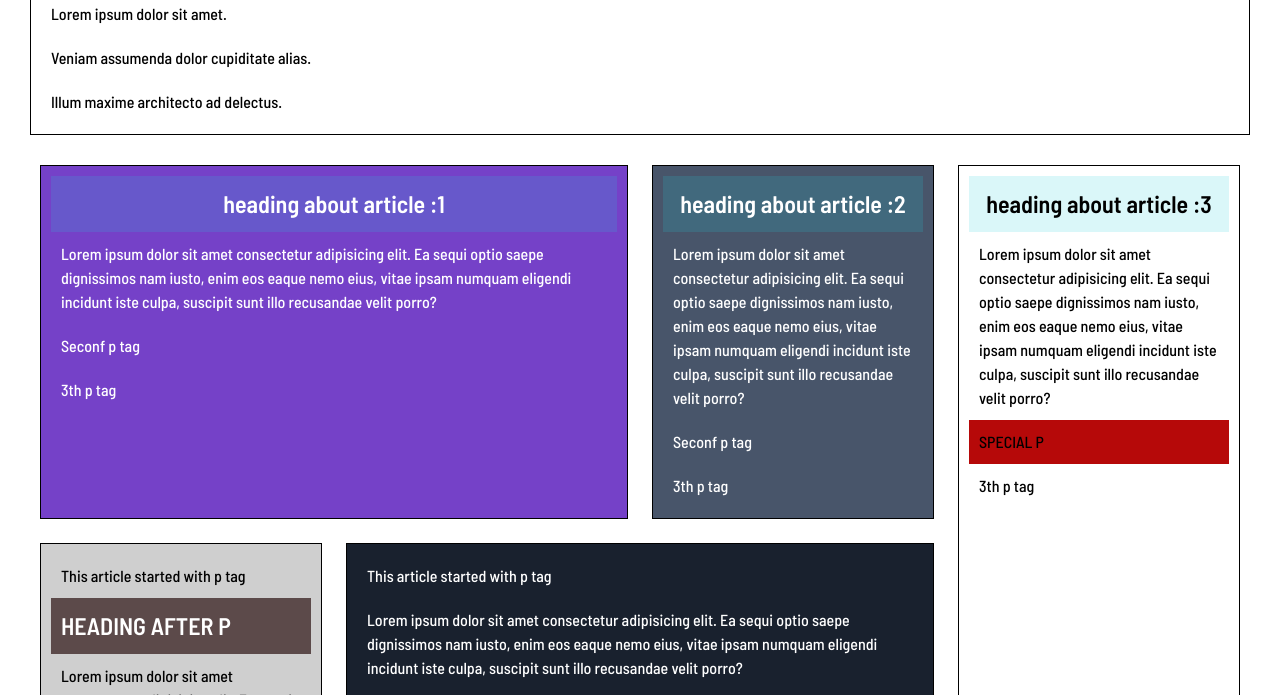
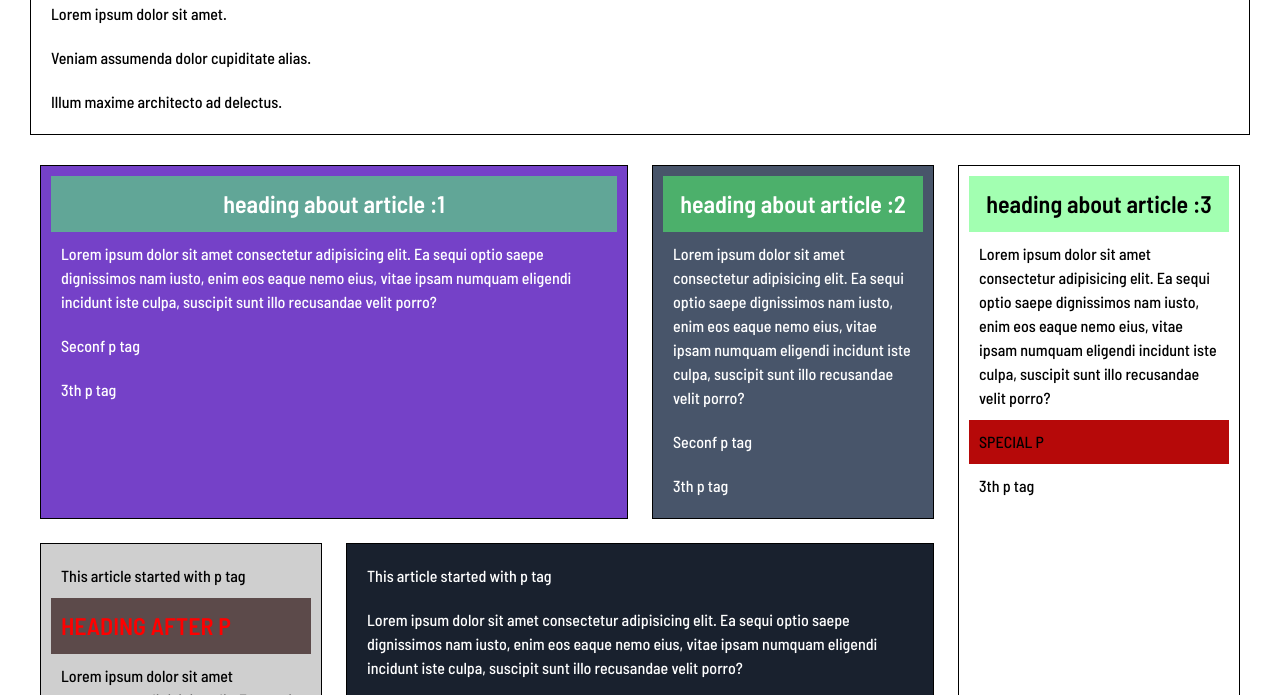
Before and after one commit to musayuksel/-nth-of-child_exercise, a plain HTML site: page index.html in a window 1280 px wide. Shown: the part 105-800 px from the top of the page. Drawn offline with Linux system fonts and the light colour scheme.

Commit message:
ADD ANSWERS

```diff
--- a/style.css
+++ b/style.css
@@ -49,29 +49,29 @@ article {
   background-color: var(--Moderateviolet);
   color: #fff;
 }
-/* article2 will be darkgrayish blue background */
+/* article2 will be darkgrayish blue background -use nth child*/
 .article2{
   background-color: var(--Verydarkgrayishblue);
   color: #fff;
 }
-/* article3 will be White background */
+/* article3 will be White background use nth chil */
 .article3 {
   background-color: var(--White);
   color: #000;
 }
-/* article4 will be  Lightgray background*/
+/* article4 will be  Lightgray background* use nth of TYPE */
 .article4 {
   background-color: var(--Lightgray);
   color: #000;
 }
-/* article5 will be  Blackgrayishblue background*/
+/* article5 will be  Blackgrayishblue background use last of type and last nth of type*/
 .article5 {
   background-color: var(--Verydarkblackishblue);
   color: #fff;
 }
-/* choose with :nth-child() */
+/* choose with child */
 .art1-heading, .art2-heading, .art3-heading {
-  background-color: rgba(30, 205, 218, 0.164);
+  background-color: rgba(81, 255, 110, 0.534);
   text-align: center;
 }
 
@@ -84,8 +84,20 @@ article {
 .special {
   background-color: rgb(182, 9, 9);
 }
+/* use + sellector */
+.art4-heading, .art5-heading{
+  color:red;
+}
 
-/* article + article {
-  background-color: yellow !important;
-} */
-ar÷
+
+/* **************ANSWERS***************
+line 48: article:first-child // article:first-of-type{
+line 53: article:nth-child(2){
+line 58: article:nth-child(3){
+line 63:  article:nth-of-type(4){
+line 68: article:last-of-type{ OR  article:nth-last-of-type(1){
+line 73: h2:first-child{
+line 79: article h2:nth-child(2){
+line 84: section article:nth-child(3) p:nth-last-child(2){
+line 88: article p+h2{
+*/
```
